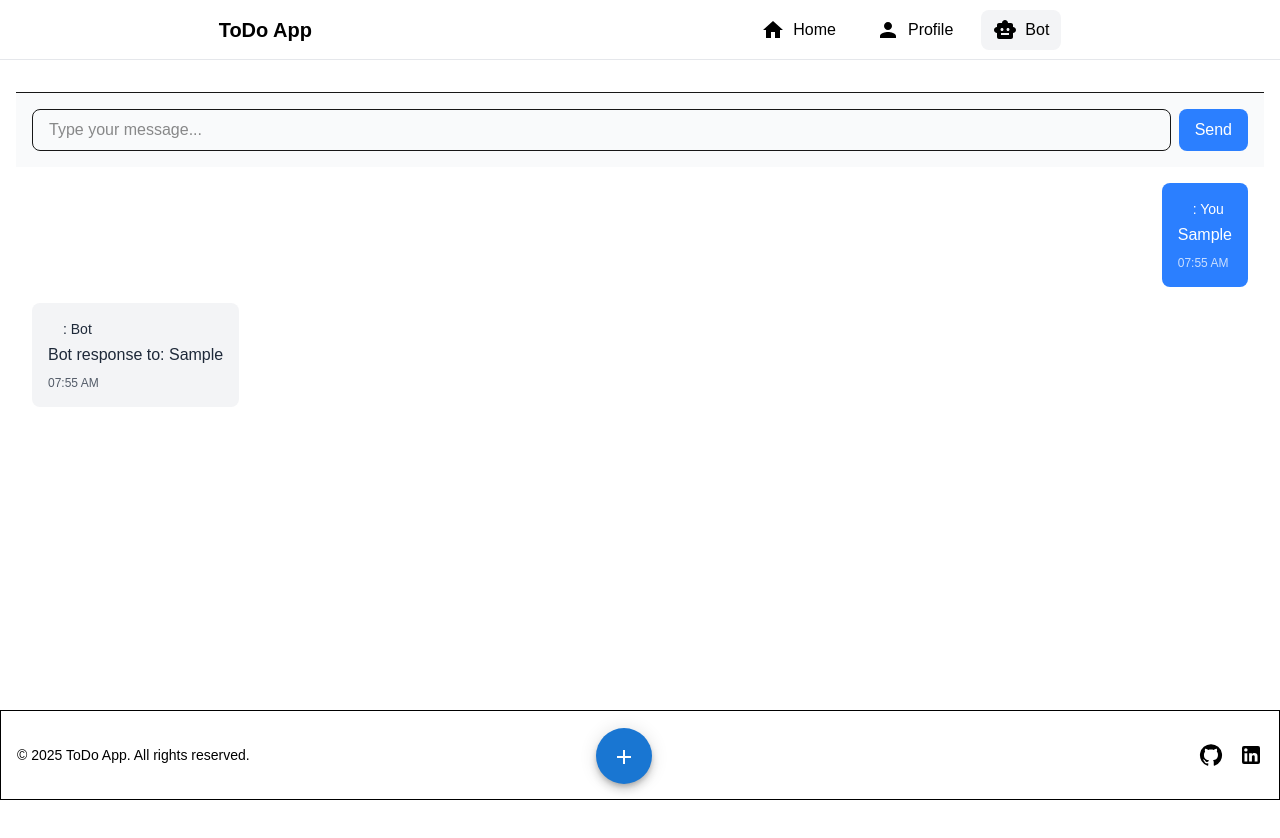
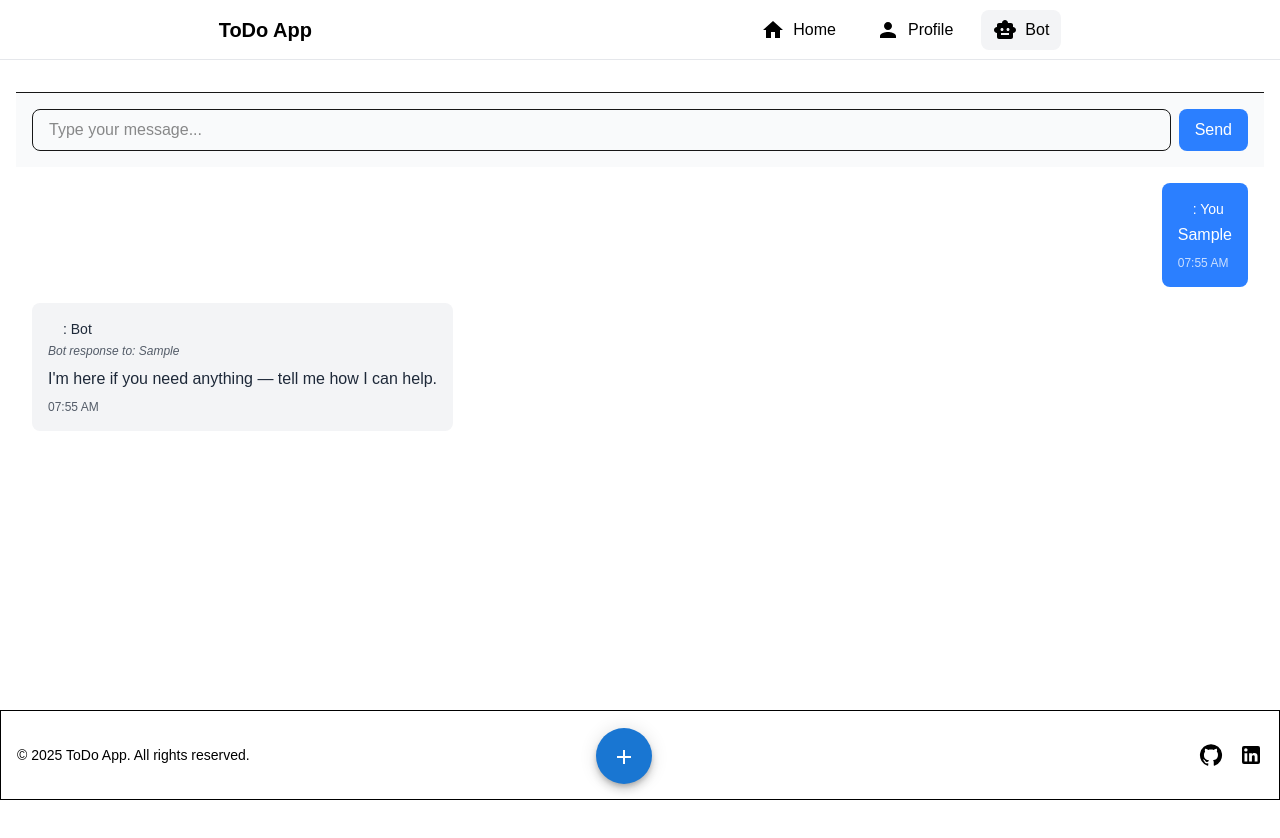
Before and after one commit to WladislawPitsukha/to-do_avatar, a Next.js app: page /bot in a window 1280 px wide. Both pictures are taken after typing "Sample" into the empty fields and a click on the button "Send". Shown: the top 838 px of the page. Built offline with nearby package versions, Linux system fonts and the light colour scheme; some icons are missing.

Commit message:
fix: add working logic to component and add this component to the page, make connection of replying

```diff
--- a/src/app/(pages)/bot/page.tsx
+++ b/src/app/(pages)/bot/page.tsx
@@ -1,10 +1,15 @@
+//TODO: CSS: change icon color of bot, bad view with white bg
+//TODO: CSS: change input box and button style to more modern
+//TODO: CSS: change color of input bg and text, bad view with white bg
+
 //TODO: add working actions by bot - answearing & creating & showing the list of tasks todo for the day
+
 //TODO: add logic and make func
 
-//TODO: add funcComponent BotFunAns.ts to generate answers by bot && test it here
 
 "use client";
 
+import { generateReplyByBot } from "@/app/utils/generateReplyByBot";
 import BotWidget from "@/components/botWidget";
 import SpeedDialMain from "@/components/SpeedDialMain";
 import { MessageProps } from "@/types/message";
@@ -20,7 +25,7 @@ export default function BotTemplate() {
 
         const userMessage: MessageProps = {
             id: Date.now().toString(),
-            text: inputMessage,
+            mesText: inputMessage,
             sender: "user",
             timestamp: new Date(),
         };
@@ -28,16 +33,19 @@ export default function BotTemplate() {
         setMessages((prev) => [...prev, userMessage]);
         setInputMessage("");
 
+        const replyTextByBot = generateReplyByBot(inputMessage);
+
         const botMessage: MessageProps = {
             id: (Date.now() + 1).toString(),
-            text: "Bot response to: " + inputMessage,
+            subText: "Bot response to: " + inputMessage,
+            mesText: replyTextByBot,
             sender: "bot",
             timestamp: new Date(),
         };
 
         setTimeout(() => {
             setMessages((prev) => [...prev, botMessage]);
-        }, 1000);
+        }, 2000);
     };
 
     return (
@@ -65,7 +73,8 @@ export default function BotTemplate() {
                         messages.map((message) => (
                             <BotWidget
                                 key={message.id}
-                                message={message.text}
+                                subText={message.subText}
+                                message={message.mesText}
                                 sender={message.sender}
                                 timestamp={message.timestamp}
                             />
--- a/src/components/botWidget.tsx
+++ b/src/components/botWidget.tsx
@@ -3,6 +3,7 @@ import PortraitIcon from '@mui/icons-material/Portrait';
 import SmartToyIcon from '@mui/icons-material/SmartToy';
 
 interface BotWidgetProps {
+    subText?: string;
     message: string;
     sender: 'user' | 'bot';
     timestamp: Date;
@@ -18,7 +19,7 @@ export function CreateIcon(icon: any): JSX.Element {
     )
 }
 
-export default function BotWidget({ message, sender, timestamp }: BotWidgetProps) {
+export default function BotWidget({ subText, message, sender, timestamp }: BotWidgetProps) {
     const isBot = sender === 'bot';
 
     return(
@@ -34,6 +35,9 @@ export default function BotWidget({ message, sender, timestamp }: BotWidgetProps
                 <span className="text-sm font-medium mb-1">
                     {isBot ? <>{CreateIcon(SmartToyIcon)}: Bot</> : <>{CreateIcon(PortraitIcon)}: You</>}
                 </span>
+                {subText === "" || subText === undefined ? null : (
+                    <span className="text-xs italic mb-2 opacity-75">{subText}</span>
+                )}
                 <p className="text-base">{message}</p>
                 <span className="text-xs mt-2 opacity-75">
                     {timestamp.toLocaleTimeString([], {
--- a/src/types/message.ts
+++ b/src/types/message.ts
@@ -1,6 +1,7 @@
 export interface MessageProps {
     id: string;
-    text: string;
+    subText?: string
+    mesText: string;
     sender: "user" | "bot";
     timestamp: Date;
 }
```
